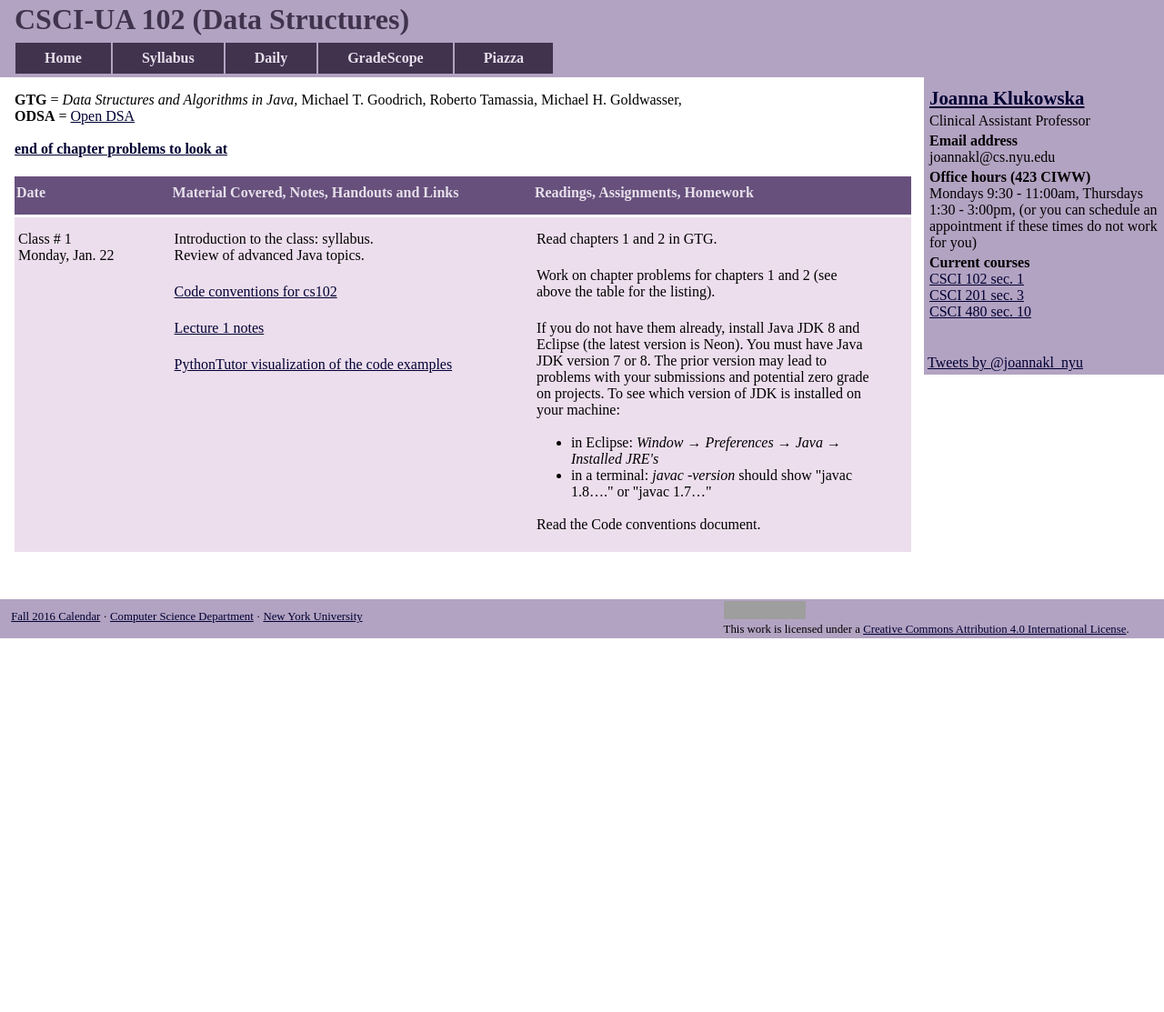
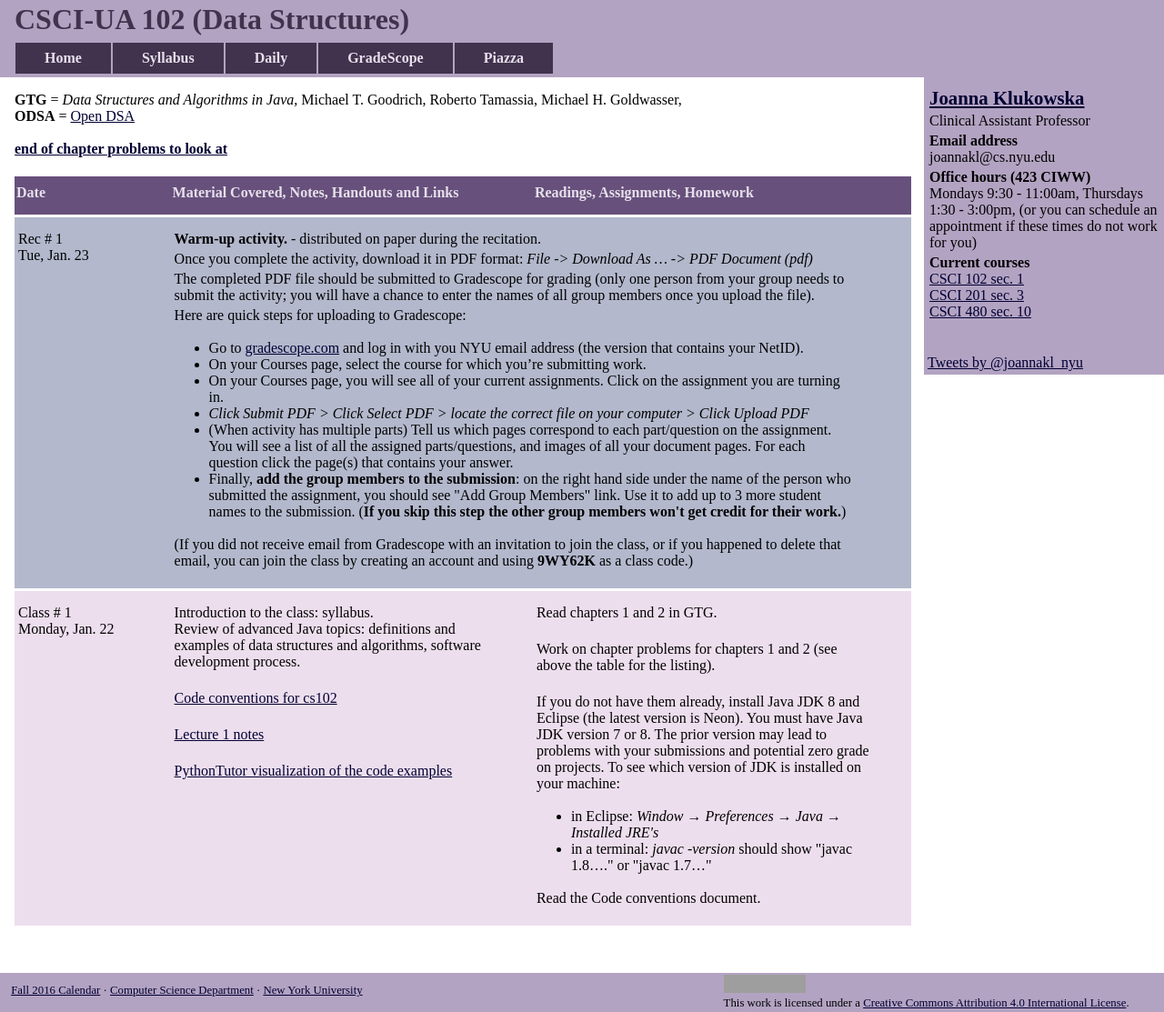
Before and after one commit to joannakl/cs102_s18, a Jekyll site: the page built from daily.html, in a window 1280 px wide. Shown: the whole page at 91% size. Built offline with Jekyll 4.4.1, drawn with Linux system fonts in a browser that asks for light colours; comment, search, counter and statistics services are not loaded; before the commit the page ends 900 px from its top, so only the background shows below that; grey boxes are pictures that could not be loaded.

Commit message:
update to lecture 1 and recitation 1

```diff
--- a/_includes/daily/l01.markdown
+++ b/_includes/daily/l01.markdown
@@ -12,7 +12,8 @@ Monday, Jan. 22
 <p markdown="block">
 
 Introduction to the class: syllabus. <br>
-Review of advanced Java topics. <br><br>
+Review of advanced Java topics: definitions and examples of data structures and algorithms,
+software development process.  <br><br>
 
 [Code conventions for cs102](notes/CodeConventions.pdf) <br><br>
 
--- a/_includes/daily/r1.markdown
+++ b/_includes/daily/r1.markdown
@@ -12,8 +12,13 @@ Tue, Jan. 23
 <div class="column_recitation">
 <p markdown="block">
 
+__Warm-up activity.__ - distributed on paper during the recitation.
+
+<!--
+
 [__Warm-up activity.__](https://goo.gl/S7FYbq)
 
+-->
 
 Once you complete the activity, download it in PDF format:
 _File -> Download As ... -> PDF Document (pdf)_
--- a/daily.html
+++ b/daily.html
@@ -3,7 +3,7 @@ layout: default
 title: Daily
 days:
     - "l01"
-#    - "r1"
+    - "r1"
 #    - "03"
 ---
 
```
